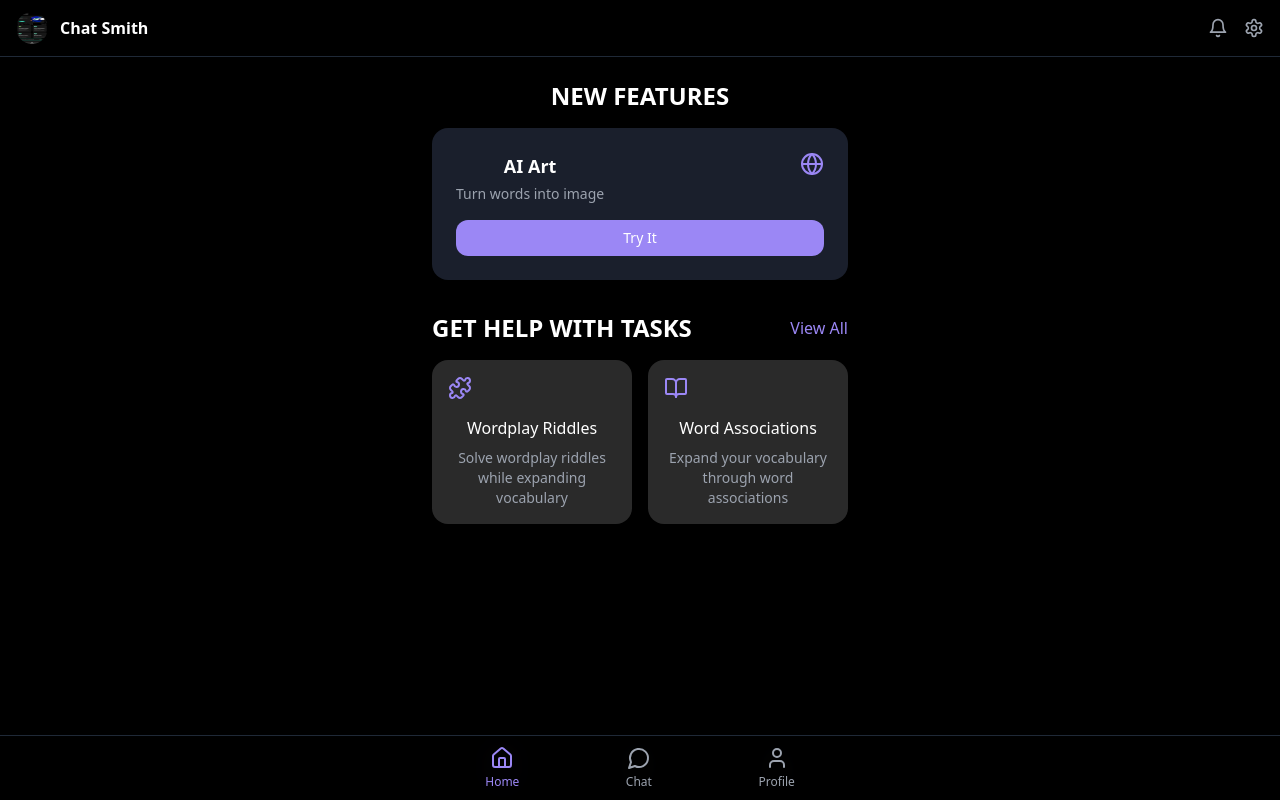
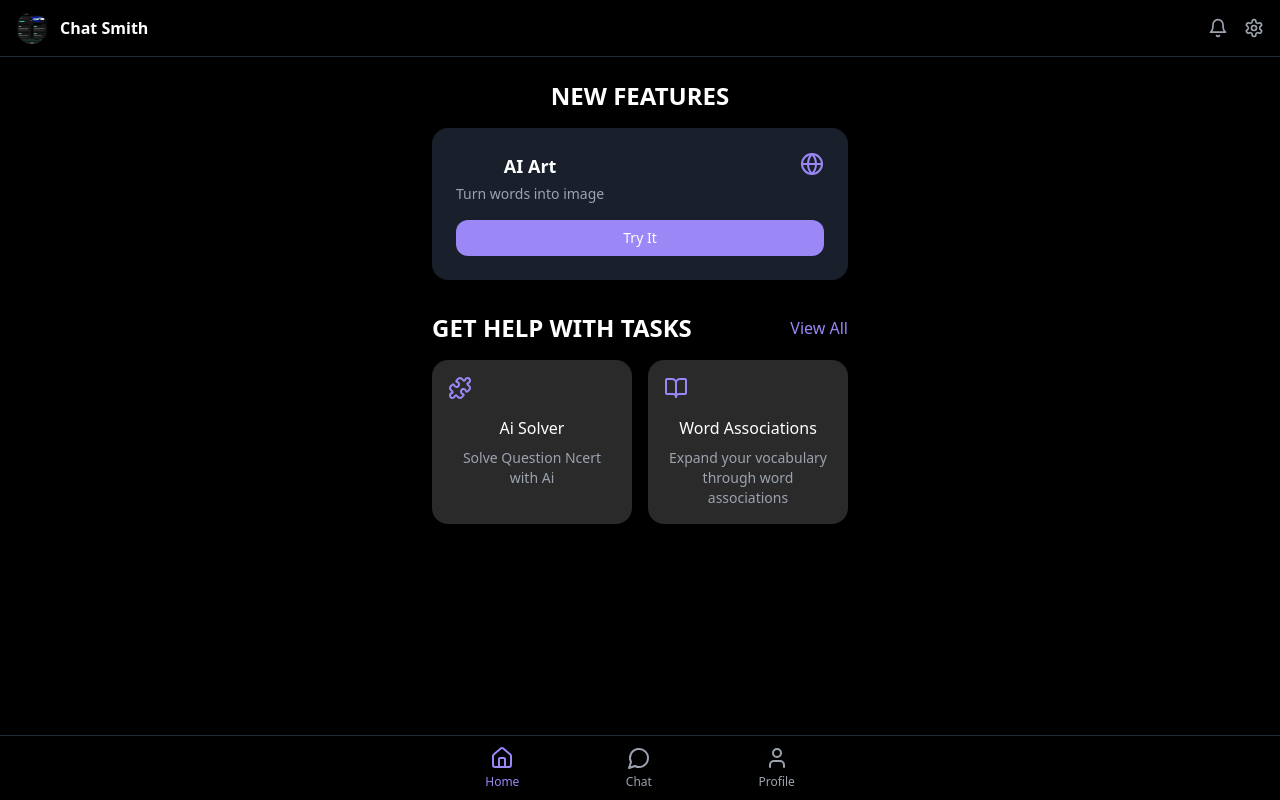
Before and after one commit to viratxd/vibrant-chatspace-33, a React (Vite) app: page / in a window 1280 px wide. Built offline with nearby package versions, Linux system fonts and the light colour scheme.

Commit message:
Update Index.tsx

```diff
--- a/src/pages/Index.tsx
+++ b/src/pages/Index.tsx
@@ -60,8 +60,8 @@ const Index = () => {
           </div>
           <div className="grid grid-cols-1 sm:grid-cols-2 gap-3 sm:gap-4">
             <TaskCard
-              title="Wordplay Riddles"
-              description="Solve wordplay riddles while expanding vocabulary"
+              title="Ai Solver"
+              description="Solve Question Ncert with Ai"
               icon={<Puzzle className="w-5 h-5 sm:w-6 sm:h-6" />}
             />
             <TaskCard
```
